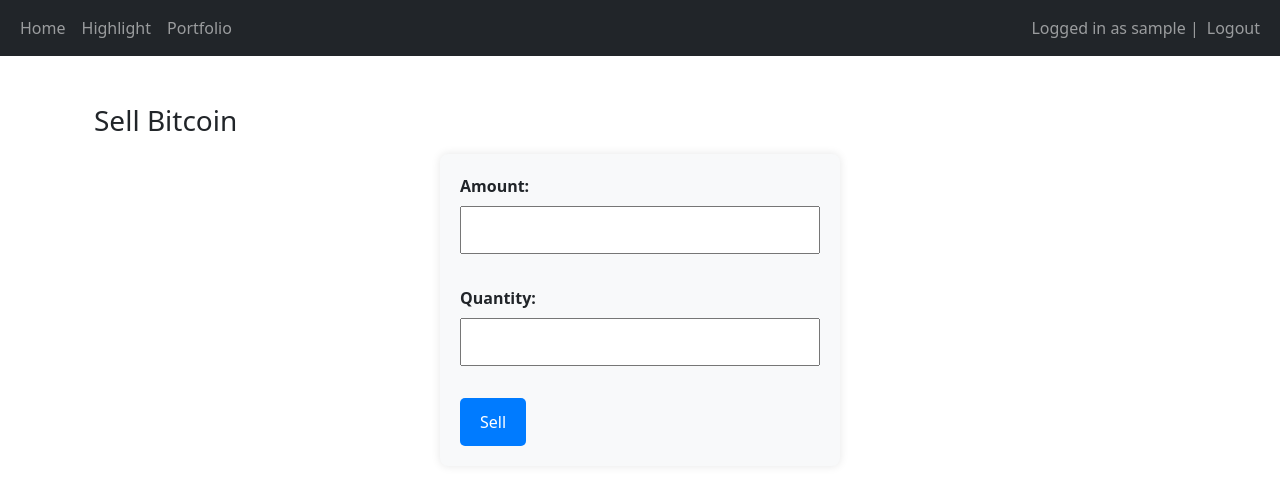
After one commit to Flash-7/CryptoProject, a Django app: page /sell_coin/1/ in a window 1280 px wide. The commit adds this page. Shown: the top 485 px of the page. Run offline with Django 4.2, Linux system fonts and the light colour scheme; the visitor is signed in with stand-in values (Sample User, id 1); data comes from the database, SQL or seed files in the repository.

Commit message:
Portfolio, Current price commit

```diff
--- a/cryptoapp/forms.py
+++ b/cryptoapp/forms.py
@@ -1,6 +1,7 @@
 from django import forms
 from django.contrib.auth.forms import UserCreationForm
 from django.contrib.auth.models import User
+from .models import Transaction
 
 
 class RegisterForm(UserCreationForm):
@@ -8,3 +9,29 @@ class RegisterForm(UserCreationForm):
     class Meta:
         model = User
         fields = ["username", "email", "password1", "password2"]
+
+class TransactionForm(forms.ModelForm):
+    class Meta:
+        model = Transaction
+        fields = ['amount', 'quantity']
+
+    def __init__(self, *args, **kwargs):
+        super(TransactionForm, self).__init__(*args, **kwargs)
+
+        # Set required=False for both fields
+        self.fields['amount'].required = False
+        self.fields['quantity'].required = False
+    def clean(self):
+        cleaned_data = super().clean()
+        quantity = cleaned_data.get('quantity')
+        amount = cleaned_data.get('amount')
+
+        if not quantity and not amount:
+            raise forms.ValidationError("Please provide either quantity or amount.")
+        elif quantity and amount:
+            raise forms.ValidationError("Please provide either quantity or amount, not both.")
+
+        return cleaned_data
+
+class AddBalanceForm(forms.Form):
+    amount = forms.DecimalField(label='Amount', min_value=0.01)
--- a/cryptoapp/templates/cryptoapp/base_logged_in.html
+++ b/cryptoapp/templates/cryptoapp/base_logged_in.html
@@ -22,6 +22,9 @@
             </li>
               <li class="nav-item">
               <a class="nav-link" href="/highlight">Highlight</a>
+            </li>
+              <li class="nav-item">
+              <a class="nav-link" href="{% url 'cryptoapp:portfolio' %}">Portfolio</a>
             </li>
           </ul>
         </div>
--- /dev/null
+++ b/cryptoapp/templates/cryptoapp/buy_sell_form.html
@@ -0,0 +1,69 @@
+<!-- buy_sell_form.html -->
+{% extends "cryptoapp/base_logged_in.html" %}
+
+{% block title %}
+    {% if action == 'buy' %}Buy{% else %}Sell{% endif %} - {{ coin.name }} - CryptoApp
+{% endblock %}
+
+{% block content %}
+    <style>
+        /* Add CSS styles for the form */
+        .styled-form {
+            max-width: 400px;
+            margin: 0 auto;
+            padding: 20px;
+            background-color: #f8f9fa;
+            border-radius: 8px;
+            box-shadow: 0 0 10px rgba(0, 0, 0, 0.1);
+        }
+
+        .styled-form label {
+            display: block;
+            margin-bottom: 8px;
+            font-weight: bold;
+        }
+
+        .styled-form input[type="text"],
+        .styled-form input[type="number"],
+        .styled-form input[type="submit"] {
+            width: 100%;
+            padding: 10px;
+            margin-bottom: 16px;
+            box-sizing: border-box;
+        }
+
+        .styled-form button {
+            background-color: #007bff;
+            color: #fff;
+            border: none;
+            padding: 12px 20px;
+            border-radius: 5px;
+            cursor: pointer;
+        }
+
+        .styled-form button:hover {
+            background-color: #0056b3;
+        }
+    </style>
+
+    <div class="container mt-5">
+        <h1 class="h3 mb-3">{% if action == 'buy' %}Buy{% else %}Sell{% endif %} {{ coin.name }}</h1>
+        <form method="post" id="transactionForm" class="styled-form">
+            {% csrf_token %}
+            {{ form.as_p }}
+            <button type="submit" class="btn btn-primary">{% if action == 'buy' %}Buy{% else %}Sell{% endif %}</button>
+        </form>
+
+           <script>
+            document.addEventListener('DOMContentLoaded', function () {
+                var form = document.getElementById('transactionForm');
+                var quantityField = form.querySelector('#id_quantity');
+                var amountField = form.querySelector('#id_amount');
+
+                form.addEventListener('change', function () {
+                    // No need to block the fields, allow the user to choose either amount or quantity
+                });
+            });
+        </script>
+    </div>
+{% endblock %}
--- a/cryptoapp/templates/cryptoapp/coin_list.html
+++ b/cryptoapp/templates/cryptoapp/coin_list.html
@@ -46,6 +46,7 @@
                 <tr>
                     <th class="w-25">Name</th>
                     <th class="w-15">Symbol</th>
+                    <th class="w-15">Current Price</th>
                     <th class="w-15">24h %</th>
                     <th class="w-15">Market Cap</th>
                     <th class="w-15">Volume</th>
@@ -57,6 +58,7 @@
                     <tr class="py-4">
                         <td class="w-25"><span class="link-style" onclick="location.href='{% url 'cryptoapp:coin_details' coin.id %}'">{{ coin.name }}</span></td>
                         <td class="w-15"><span class="link-style" onclick="location.href='{% url 'cryptoapp:coin_details' coin.id %}'">{{ coin.symbol }}</span></td>
+                        <td class="w-15">${{ coin.current_price|floatformat:2 }}</td>
                         <td class="w-15 {% if coin.price_change_percentage_24h < 0 %}negative-change{% else %}positive-change{% endif %}">
                             <span class="{% if coin.price_change_percentage_24h < 0 %}negative-change{% else %}positive-change{% endif %}">
                                 {% if coin.price_change_percentage_24h < 0 %}&#9660;{% else %}&#9650;{% endif %}
--- a/cryptoapp/templates/registration/login.html
+++ b/cryptoapp/templates/registration/login.html
@@ -20,7 +20,7 @@
                   <p>Don't have an account? Create one <a href="/sign-up">Here</a>!</p>
                   <button type="submit" class="btn btn-success">Login</button>
                     <small class="text-muted ml-2">
-                        <a href="{% url 'cryptoapp:password_reset' %}">Forgot Password?</a>
+                        <a href="{% url 'cryptoapp:reset_password' %}">Forgot Password?</a>
                     </small>
                 </form>
             </div>
--- a/cryptoapp/urls.py
+++ b/cryptoapp/urls.py
@@ -7,22 +7,22 @@ urlpatterns = [
     path('', views.home, name='index'),
     path('home', views.home, name='home'),
     path('sign-up', views.sign_up, name='sign_up'),
-    path('password-reset/',
+    path('password_reset/',
          auth_views.PasswordResetView.as_view(
              template_name='registration/password_reset.html'
          ),
-         name='password_reset'),
+         name='reset_password'),
     path('password_reset/done/',
          auth_views.PasswordResetDoneView.as_view(
              template_name='registration/password_reset_done.html'
          ),
          name='password_reset_done'),
-    path('password_reset_confirm/<uidb64>/<token>/',
+    path('reset/<uidb64>/<token>/',
          auth_views.PasswordResetConfirmView.as_view(
              template_name='registration/password_reset_confirm.html'
          ),
          name='password_reset_confirm'),
-    path('password_reset_complete/',
+    path('reset_password_complete/',
          auth_views.PasswordResetCompleteView.as_view(
              template_name='registration/password_reset_complete.html'
          ),
@@ -31,5 +31,9 @@ urlpatterns = [
     path('coins/', login_required(views.coin_list, login_url='login'), name='coin_list'),
     path('coin/<int:id>/', login_required(views.coin_details, login_url='login'), name='coin_details'),
     path('highlight/', login_required(views.highlight_view, login_url='login'), name='highlight_view'),
+    path('buy_coin/<int:coin_id>/', login_required(views.buy_coin,login_url='login'), name='buy_coin'),
+    path('sell_coin/<int:coin_id>/', login_required(views.sell_coin,login_url='login'), name='sell_coin'),
+    path('portfolio/', login_required(views.portfolio,login_url='login'), name='portfolio'),
+    path('toggle_watchlist/', views.toggle_watchlist, name='toggle_watchlist'),
 
 ]
--- a/cryptoapp/views.py
+++ b/cryptoapp/views.py
@@ -1,19 +1,17 @@
 from django.shortcuts import render, redirect, get_object_or_404
-from .forms import RegisterForm
-from .models import Coin
-from django.contrib.auth.decorators import login_required, permission_required
-from django.contrib.auth import login, logout, authenticate
-from django.contrib.auth.models import User, Group
+from .forms import RegisterForm, TransactionForm, AddBalanceForm
+from .models import Coin, Transaction, UserProfile
+from django.contrib.auth import login
+from django.http import JsonResponse
+
 from django.core.paginator import Paginator, EmptyPage, PageNotAnInteger
 
 
 
 def home(request):
     if request.user.is_authenticated:
-        # User is logged in, render a different template
         return redirect('cryptoapp:coin_list')
     else:
-        # User is not logged in, render the default home template
         return render(request, 'cryptoapp/index.html')
 
 
@@ -74,3 +72,139 @@ def highlight_view(request):
     }
 
     return render(request, 'cryptoapp/highlight.html', context)
+
+def buy_coin(request, coin_id):
+    coin = get_object_or_404(Coin, id=coin_id)
+    user = request.user
+    user_profile = UserProfile.objects.get(user=user)
+
+    if request.method == 'POST':
+        form = TransactionForm(request.POST)
+        if form.is_valid():
+            quantity = form.cleaned_data['quantity']
+            amount = form.cleaned_data['amount']
+
+            if quantity:
+                amount = coin.current_price * quantity
+
+            if amount <= user_profile.balance:
+                transaction = Transaction.objects.create(
+                    user=user,
+                    coin=coin,
+                    amount=amount,
+                    quantity=quantity
+                )
+
+                # Update user balance
+                user_profile.balance -= amount
+                user_profile.save()
+
+                # Additional logic: Update coin-related information, such as holdings
+                if quantity:
+                    coin.holdings += quantity
+                else:
+                    coin.holdings += amount / coin.current_price
+
+                coin.save()
+
+                return redirect('cryptoapp:highlight_view')  # Redirect to the highlight view or any desired page
+            else:
+                # Insufficient balance
+                form.add_error('amount', 'Insufficient balance for the purchase.')
+    else:
+        form = TransactionForm()
+
+    return render(request, 'cryptoapp/buy_sell_form.html', {'form': form, 'action': 'buy', 'coin': coin})
+
+
+def sell_coin(request, coin_id):
+    coin = get_object_or_404(Coin, id=coin_id)
+    user = request.user
+    user_profile = UserProfile.objects.get_or_create(user=user)
+
+    if request.method == 'POST':
+        form = TransactionForm(request.POST)
+        if form.is_valid():
+            quantity = form.cleaned_data['quantity']
+            amount = form.cleaned_data['amount']
+
+            if quantity and quantity <= coin.holdings:
+                amount = coin.current_price * quantity
+
+                transaction = Transaction.objects.create(
+                    user=user,
+                    coin=coin,
+                    amount=amount,
+                    quantity=quantity
+                )
+
+                # Update user balance
+                user_profile.balance += amount
+                user_profile.save()
+
+                # Additional logic: Update coin-related information, such as holdings
+                coin.holdings -= quantity
+                coin.save()
+
+                return redirect('cryptoapp:highlight_view')  # Redirect to the highlight view or any desired page
+            elif amount and amount <= coin.holdings * coin.current_price:
+                transaction = Transaction.objects.create(
+                    user=user,
+                    coin=coin,
+                    amount=amount
+                )
+
+                # Update user balance
+                user_profile.balance += amount
+                user_profile.save()
+
+                # Additional logic: Update coin-related information, such as holdings
+                coin.holdings -= amount / coin.current_price
+                coin.save()
+
+                return redirect('cryptoapp:highlight_view')  # Redirect to the highlight view or any desired page
+            else:
+                # Insufficient quantity or amount
+                form.add_error('quantity', 'Insufficient quantity or amount for the sale.')
+    else:
+        form = TransactionForm()
+
+    return render(request, 'cryptoapp/buy_sell_form.html', {'form': form, 'action': 'sell', 'coin': coin})
+
+def portfolio(request):
+    context = {}
+    user = request.user
+    buy_transactions = Transaction.objects.filter(user=user, coin__holdings__gt=0).order_by('coin__name')
+    total_balance = sum(transaction.amount for transaction in buy_transactions)
+    user_profile = UserProfile.objects.get(user=user)
+
+    add_balance_form = AddBalanceForm()
+    if request.method == 'POST':
+        add_balance_form = AddBalanceForm(request.POST)
+        if add_balance_form.is_valid():
+            amount = add_balance_form.cleaned_data['amount']
+
+            # Update user's balance in UserProfile
+            user_profile = UserProfile.objects.get(user=user)
+            user_profile.balance += amount
+            user_profile.save()
+
+            # Redirect back to the portfolio page
+            return redirect('cryptoapp:portfolio')
+
+    return render(request, 'cryptoapp/portfolio.html', {'buy_transactions': buy_transactions, 'total_balance': total_balance, 'add_balance_form': add_balance_form,'user_profile': user_profile})
+
+def toggle_watchlist(request):
+    if request.method == 'POST' and request.headers.get('HTTP_X_REQUESTED_WITH') == 'XMLHttpRequest':
+        # Your existing code for handling the AJAX request goes here
+        data = request.POST  # Assuming you are sending data using POST method
+        coin_id = data.get('coinId')
+        coin_name = data.get('coinName')
+        is_in_watchlist = data.get('isInWatchlist')
+
+        # Perform your logic here
+
+        return JsonResponse({'success': True})
+    else:
+        # Handle non-AJAX request (e.g., return a 404 or a redirect)
+        return JsonResponse({'error': 'Invalid request'}, status=400)
```
Also changed, not shown: cryptoapp/models.py (+15 -0 lines), cryptoapp/templates/cryptoapp/base.html (+14 -14 lines), cryptoapp/templates/cryptoapp/coin_details.html (+36 -5 lines), cryptoapp/templates/cryptoapp/portfolio.html (added, +55 -0 lines), cryptoapp/migrations/0002_coin_holdings_userprofile_transaction.py (added).
